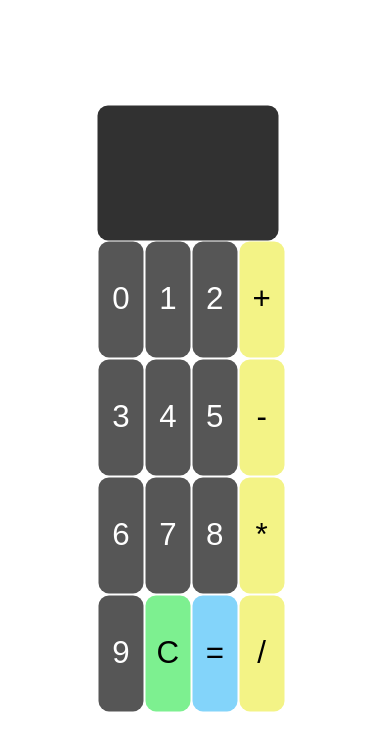
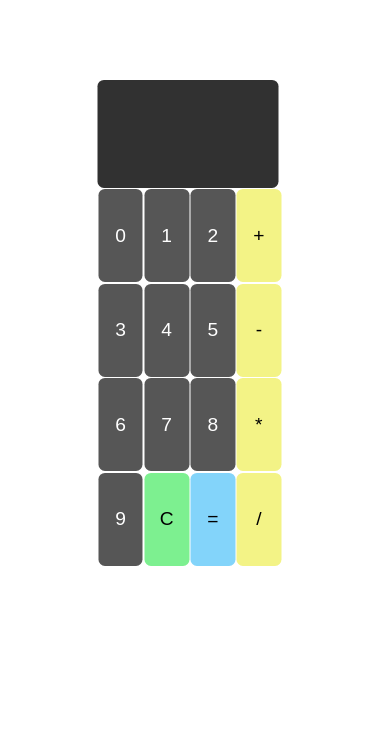
Before and after one commit to RautManisha/Calculator, a plain HTML site: page index.html in a window 390 px wide. Drawn offline with Linux system fonts and the light colour scheme.

Commit message:
Adding media queries to handle small devices

```diff
--- a/style.css
+++ b/style.css
@@ -60,4 +60,22 @@
     background-color: rgb(131, 212, 250);
 }.btn-clear{
     background-color: rgb(125, 240, 144);
+}@media (max-width:1024px) {
+    html{
+        font-size: 60%;
+    }
+    body{
+        min-height: 80vh;
+    }
+    .calculate .input-text{
+        font-size: 2.5rem;
+    }
+}@media (max-width:768px) {
+    html{
+        font-size: 50%;
+    }
+}@media (max-width:500px) {
+    html{
+        font-size: 40%;
+    }
 }
```
